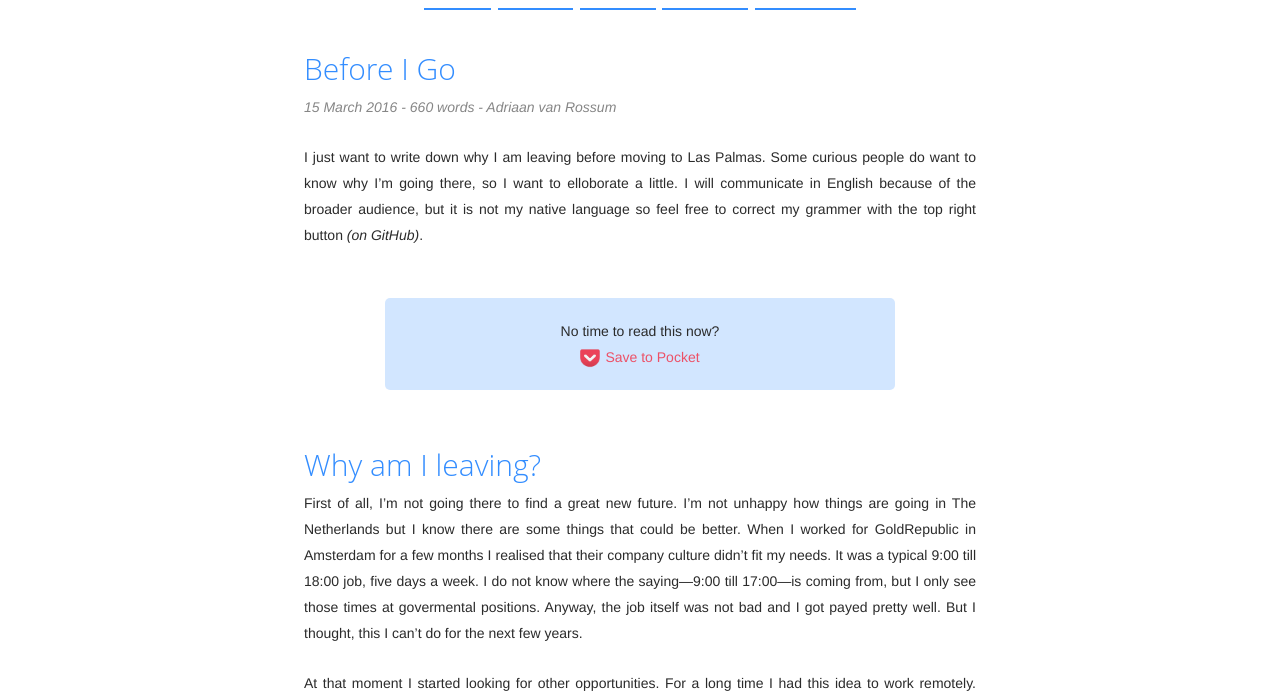
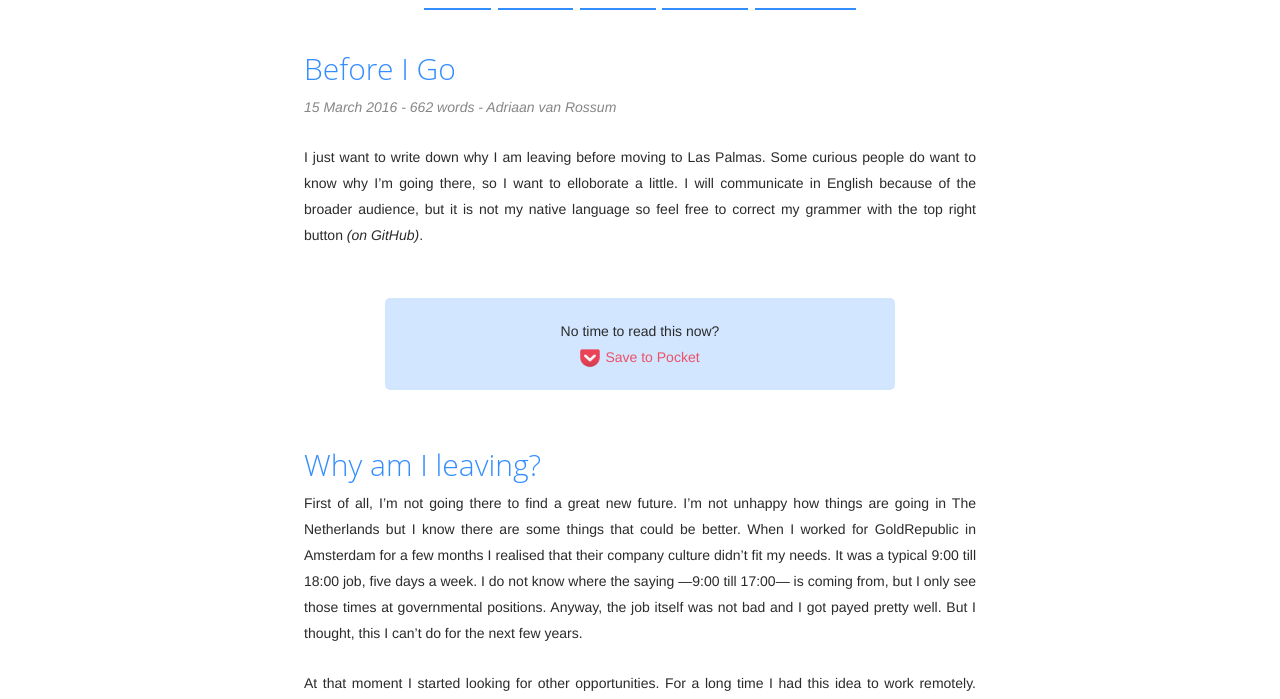
Before and after one commit to adriaandotcom/laspalmas.adriaan.io, a Jekyll site: the page built from _posts/2016-03-15-before-i-go.md, in a window 1280 px wide. Shown: the part 253-952 px from the top of the page. Built offline with Jekyll 4.4.1, drawn with Linux system fonts in a browser that asks for light colours; emoji names are drawn with the system emoji font; some of the changed text lies outside the part shown.

Commit message:
Update 2016-03-15-before-i-go.md
Fix a little spelling and spacing.

```diff
--- a/_posts/2016-03-15-before-i-go.md
+++ b/_posts/2016-03-15-before-i-go.md
@@ -6,17 +6,17 @@
 
 ## Why am I leaving?
 
-First of all, I'm not going there to find a great new future. I'm not unhappy how things are going in The Netherlands but I know there are some things that could be better. When I worked for GoldRepublic in Amsterdam for a few months I realised that their company culture didn't fit my needs. It was a typical 9:00 till 18:00 job, five days a week. I do not know where the saying—9:00 till 17:00—is coming from, but I only see those times at govermental positions. Anyway, the job itself was not bad and I got payed pretty well. But I thought, this I can't do for the next few years.
+First of all, I'm not going there to find a great new future. I'm not unhappy how things are going in The Netherlands but I know there are some things that could be better. When I worked for GoldRepublic in Amsterdam for a few months I realised that their company culture didn't fit my needs. It was a typical 9:00 till 18:00 job, five days a week. I do not know where the saying —9:00 till 17:00— is coming from, but I only see those times at governmental positions. Anyway, the job itself was not bad and I got payed pretty well. But I thought, this I can't do for the next few years.
 
 At that moment I started looking for other opportunities. For a long time I had this idea to work remotely. Maybe a place with some nice beach closeby or some interresting people around me. I started looking for a place which is kind of close (relatively cheap flights) and has a nice climate. I think the moment Las Palmas crossed my mind was when I was on a train from Harlem to Amsterdam *(thanks Jeroen & Marieke)*. I looked up the city on Wikipedia, Googled some pictures and did some research on their internet speed. They even had viber!
 
 ## Location is set
 
-On that moment I knew that I had to go there. No idea for how long (and I still don't know), but that was the plan. I also knew that this was not possible with my current job so I asked Christian to introduce me at my previous job. The Member Get Member Company (formerly Social Shop) had only two developers at that time. I know my wishes are not regular, but if you don't try you will never get extraordinary luxery, so I asked if I could work remotely from Las Palmas and for just three days a week. They agreed and even gave me a golden MacBook. I'm very grateful to this campany and its founder Sander!
+On that moment I knew that I had to go there. No idea for how long (and I still don't know), but that was the plan. I also knew that this was not possible with my current job so I asked Christian to introduce me at my previous job. The Member Get Member Company (formerly Social Shop) had only two developers at that time. I know my wishes are not regular, but if you don't try you will never get extraordinary luxery, so I asked if I could work remotely from Las Palmas and for just three days a week. They agreed and even gave me a golden MacBook. I'm very grateful to this company and its founder Sander!
 
 Via a lot of Facebooking I found a nice CoWorking space called CoWorkingC, it looks good, and probably is. That will give me an easy opportunity to meet new people and have a place where I can concentrate on my work.
 
-So the income is stable and I have a place to work, now it is time for to find a apartment. With a lot of Google Translate, aswering strange questions about my sexuality and contacting a lot of ads I [found a nice place](/my-place). The way housing agencies make money is the same as in The Netherlands, one month rent as the agency fee. It always hurts to pay so much for just a connection with the owner, but this agency did quite a lot (even got me an internet connection) for their fee.
+So the income is stable and I have a place to work, now it is time for to find a apartment. With a lot of Google Translate, answering strange questions about my sexuality and contacting a lot of ads I [found a nice place](/my-place). The way housing agencies make money is the same as in The Netherlands, one month rent as the agency fee. It always hurts to pay so much for just a connection with the owner, but this agency did quite a lot (even got me an internet connection) for their fee.
 
 Just before my move to Las Palmas I got the opportunity to see this great view. The contrast will be high in temperature, but in beauty hopefully not :smirk:
 
```
